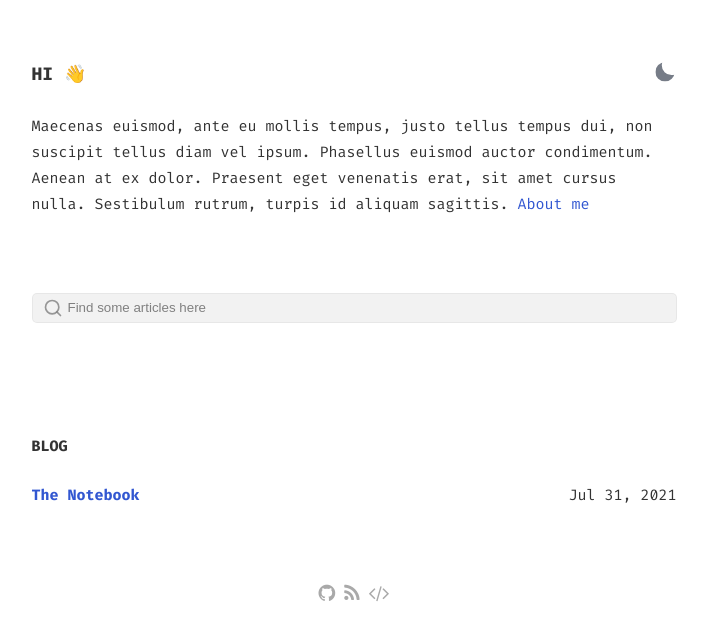
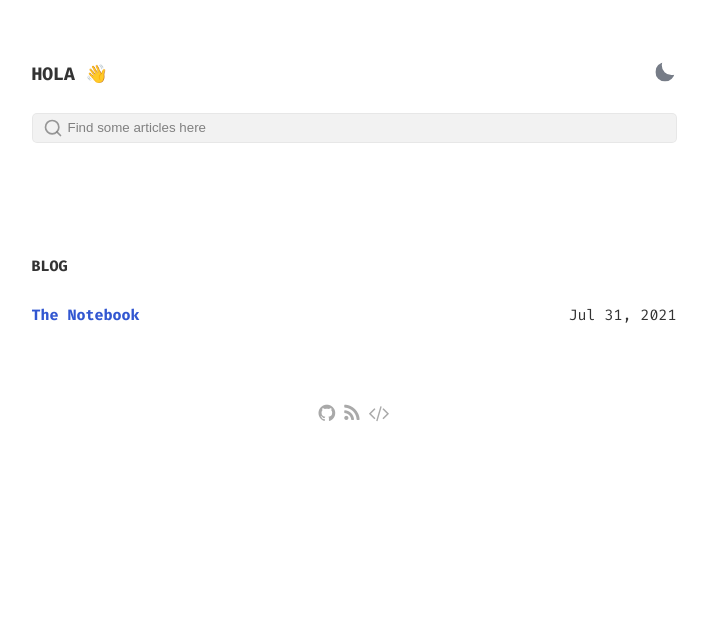
Before and after one commit to binlaab/binlaab.github.io, a Jekyll site: the page built from index.html, in a window 1280 px wide. Shown: the top 640 px of the page, without its empty margins (286-994 px from the left). Built offline with Jekyll 4.4.1, drawn with Linux system fonts in a browser that asks for light colours.

Commit message:
Update index.html

```diff
--- a/index.html
+++ b/index.html
@@ -3,18 +3,11 @@ layout: default
 ---
 <section id="intro">
     <div class="flex-row-between">
-        <h1>Hi 👋</h1>
+        <h1>Hola 👋</h1>
         <button title="Change theme" id="theme-toggle" onclick="modeSwitcher()">
             <div></div>
         </button>
     </div>
-    <div class="bio">
-        Maecenas euismod, ante eu mollis tempus, justo tellus tempus dui, non suscipit tellus diam vel ipsum.
-        Phasellus euismod auctor condimentum. Aenean at ex dolor. Praesent eget venenatis erat, sit amet cursus
-        nulla. Sestibulum rutrum, turpis id aliquam sagittis. <a href="{{ site.url }}/about"> About me</a>
-        </p>
-    </div>
-
 
 </section>
 
```
